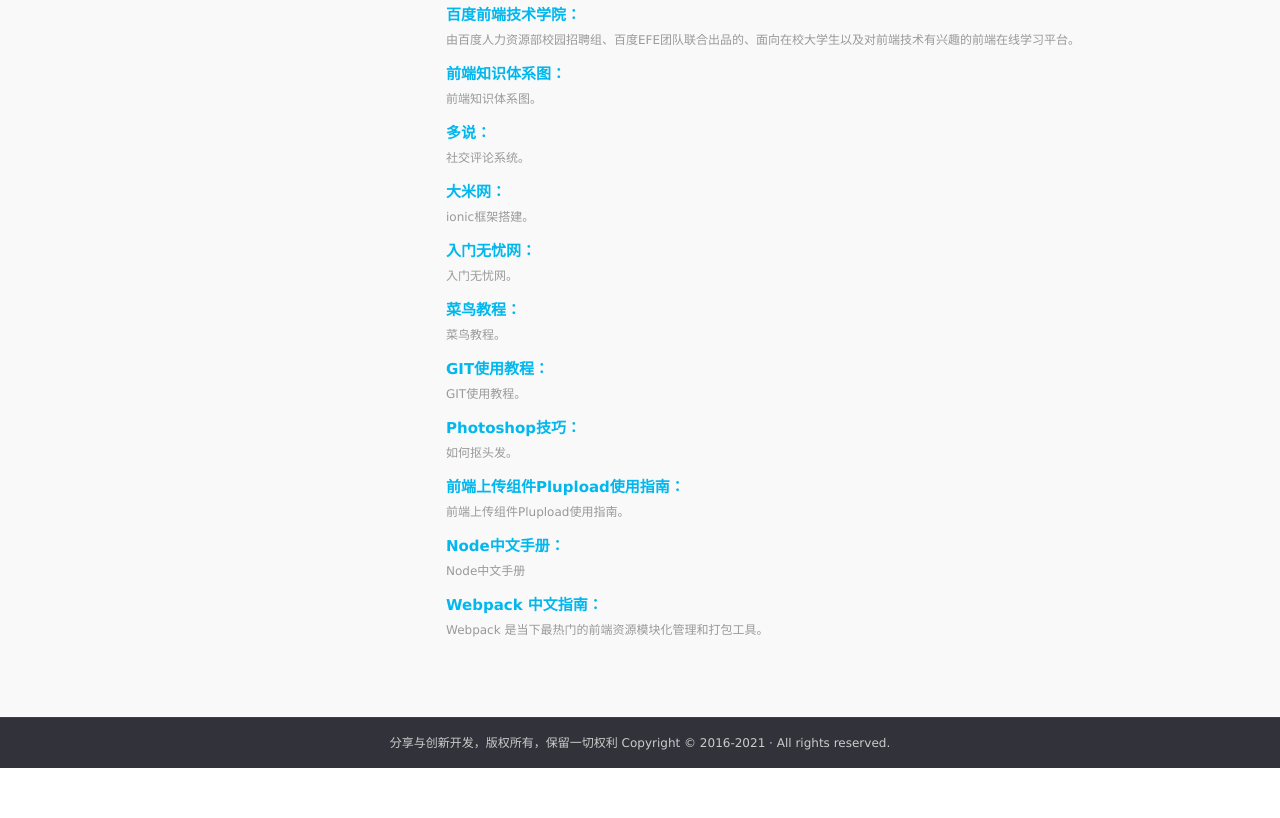
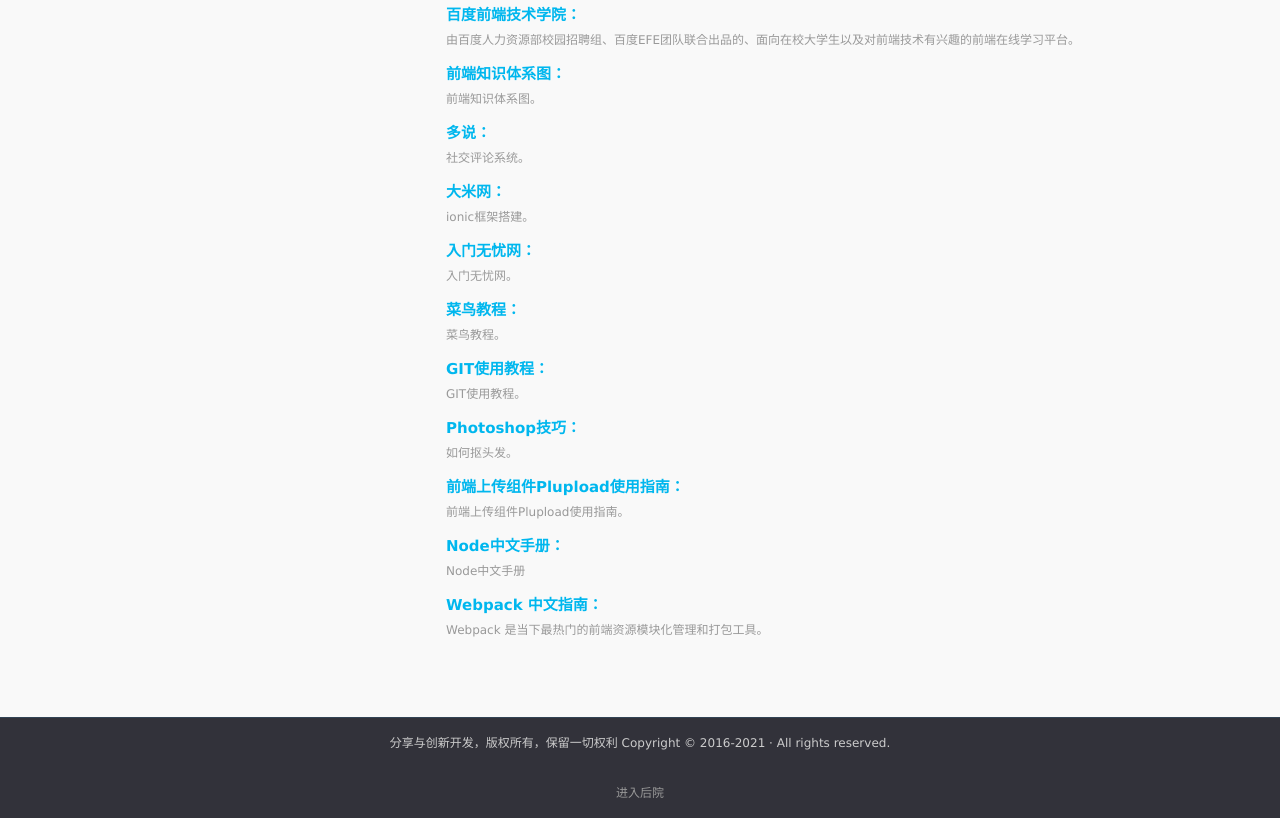
Before and after one commit to HeardWang/webwang.github.io, a plain HTML site: page website.html in a window 1280 px wide. Shown: the part 3771-4589 px from the top of the page. Before the commit the page ends 4539 px from the top, so only its background shows below. Drawn offline with Linux system fonts and the light colour scheme.

Commit message:
Update website.html

```diff
--- a/website.html
+++ b/website.html
@@ -381,7 +381,7 @@
     </div>
 </div>
 <div class="footer">
-    <div class="f-copyright"><p>分享与创新开发，版权所有，保留一切权利&nbsp;Copyright © 2016-2021 · All rights reserved.</p></div>
+    <div class="f-copyright"><p>分享与创新开发，版权所有，保留一切权利&nbsp;Copyright © 2016-2021 · All rights reserved.</p><a href="back/center.html" class="into">进入后院</a></div>
 </div>
 <a id="return_top" title="返回顶部"></a>
 </body>
```
